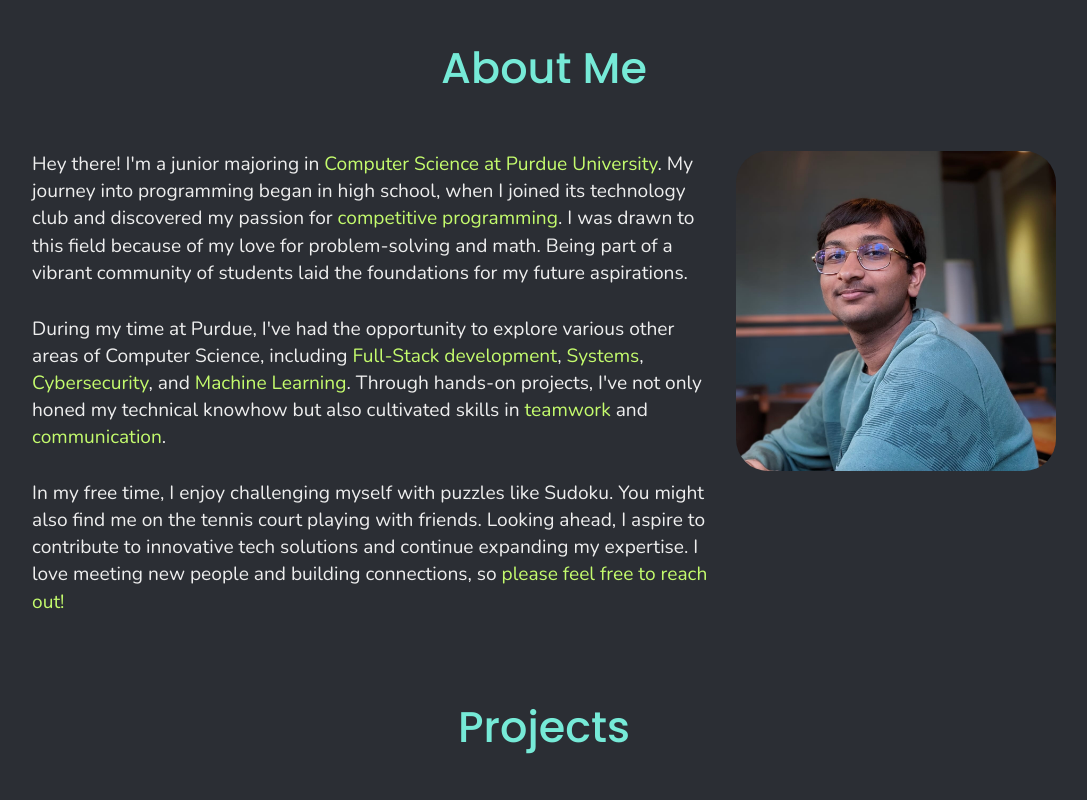
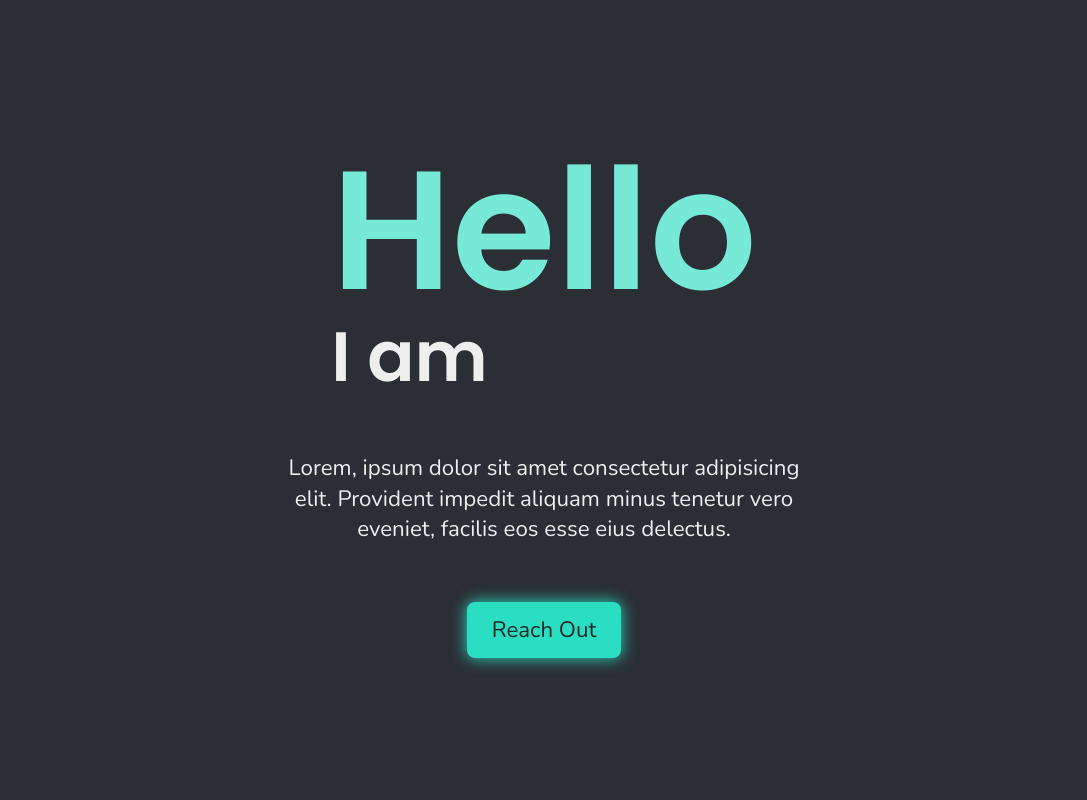
Before and after one commit to agarwalaswastik/personal-portfolio, a website built with Vite: page index.html in a window 1280 px wide. Shown: the top 800 px of the page, without its empty margins (96-1183 px from the left). Built offline with nearby package versions, Linux system fonts and the light colour scheme.

Commit message:
Add basic markup for the landing page/hero section
+ Add h1 heading with hello message
+ Add p tag for a short description

```diff
--- a/index.html
+++ b/index.html
@@ -13,14 +13,17 @@
     />
   </head>
   <body>
-    <!-- TODO: add rel attribute for links -->
-
     <!-- <header><nav></nav></header> -->
 
-    <!-- main + footer -->
-    <div id="content">
     <main>
       <!-- Hero Start -->
+      <section id="home" class="section landing-section">
+        <div class="container">
+          <h1 class="home__heading"><span class="home__hello">Hello</span><br />I am</h1>
+          <p class="home__desc">Lorem, ipsum dolor sit amet consectetur adipisicing elit. Provident impedit aliquam minus tenetur vero eveniet, facilis eos esse eius delectus.</p>
+          <a href="#contact" class="home__cta">Reach Out</a>
+        </div>
+      </section>
       <!-- Hero End -->
 
       <!-- About Start -->
@@ -512,7 +515,6 @@
     </main>
 
     <!-- <footer></footer> -->
-    </div>
 
     <script>
       window.onload = () => document.getElementById("contact__form").reset();
--- a/src/main.ts
+++ b/src/main.ts
@@ -1,5 +1,6 @@
 import "modern-normalize";
 import "/styles/base.css";
+import "/styles/components/hero.css";
 import "/styles/components/about.css";
 import "/styles/components/projects.css";
 import "/styles/components/skills.css";
--- a/styles/base.css
+++ b/styles/base.css
@@ -28,6 +28,7 @@
   --clamp-1-to-2: clamp(1rem, 0.737rem + 1.316vw, 2rem);
   --clamp-2-to-3: clamp(2rem, 1.737rem + 1.316vw, 3rem);
   --clamp-3-to-4: clamp(3rem, 2.737rem + 1.316vw, 4rem);
+  --clamp-2-to-5: clamp(2rem, 1.211rem + 3.947vw, 5rem);
   --clamp-4-to-5: clamp(4rem, 3.737rem + 1.316vw, 5rem);
   --clamp-7-to-9: clamp(7rem, 6.474rem + 2.632vw, 9rem);
   --clamp-5-to-12: clamp(5rem, 3.158rem + 9.211vw, 12rem);
@@ -45,18 +46,9 @@ html {
 }
 
 body {
-  height: 100vh;
-  display: flex;
-  flex-direction: column;
   font-family: "Nunito", sans-serif;
   font-optical-sizing: auto;
   color: var(--clr-white);
-  overscroll-behavior: none;
-}
-
-#content {
-  flex: 1;
-  overflow-y: auto;
 }
 
 html,
--- /dev/null
+++ b/styles/components/hero.css
@@ -0,0 +1,44 @@
+#home {
+  font-size: calc(var(--clamp-2-to-3) / 2);
+}
+
+.landing-section {
+  height: 100vh;
+}
+
+.home__heading {
+  font-size: var(--clamp-2-to-5);
+}
+
+.home__hello {
+  font-size: var(--clamp-5-to-12);
+  color: var(--clr-accent-1);
+}
+
+.home__desc {
+  text-align: center;
+  max-width: 40ch;
+}
+
+.home__cta {
+  padding: 0.5em 1em;
+  color: var(--clr-dark-gray);
+  border: 2px solid var(--clr-accent-1-dark);
+  border-radius: 0.5rem;
+  background-color: var(--clr-accent-1-dark);
+  box-shadow: 0 0 1rem 0 var(--clr-accent-1-dark);
+  transition: background-color 0.3s, box-shadow 0.3s;
+}
+
+.home__cta:hover {
+  background-color: var(--clr-accent-1);
+  box-shadow: 0 0 1.5rem 0 var(--clr-accent-1);
+}
+
+.home__down-arrow div {
+  width: var(--clamp-1-to-2);
+  aspect-ratio: 1;
+  border-right: 3px solid var(--clr-accent-3-dark);
+  border-bottom: 3px solid var(--clr-accent-3-dark);
+  transform: rotate(45deg);
+}
--- a/styles/utils.css
+++ b/styles/utils.css
@@ -4,10 +4,12 @@
 
 .container {
   width: 100%;
+  height: 100%;
   max-width: 96rem;
   margin: 0 auto;
   display: flex;
   flex-direction: column;
+  justify-content: center;
   align-items: center;
   gap: calc(var(--clamp-1-to-2) * 2);
 }
```
Lines whose indentation alone changed are shown as unchanged.
